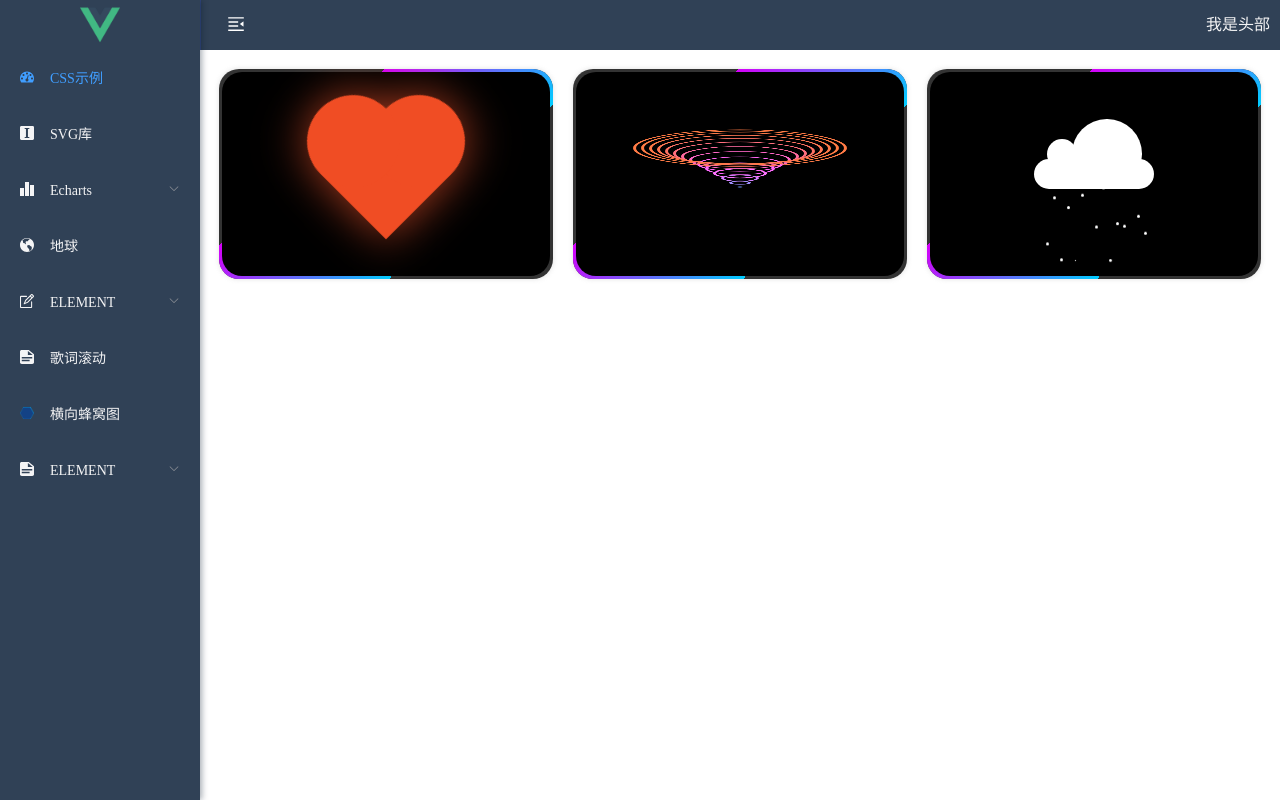
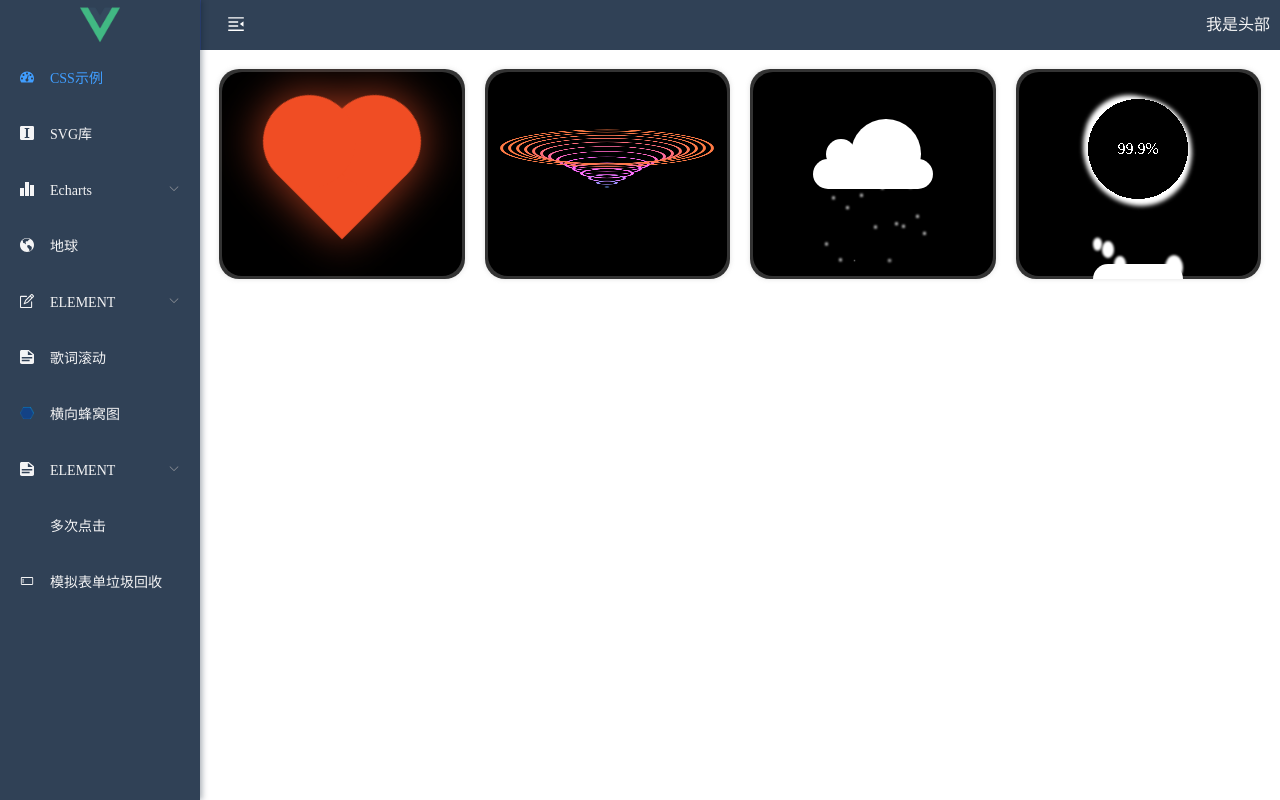
Before and after one commit to Fan-City/vue2-private-demo, a Vue app: page /formSelectPage#/csspage in a window 1280 px wide. Built offline with nearby package versions, Linux system fonts and the light colour scheme.

Commit message:
添加充电动画效果

```diff
--- a/src/router/router.js
+++ b/src/router/router.js
@@ -159,6 +159,32 @@ export default new Router({
       name: '404',
       component: noPage,
       hidden: true
+    },
+    {
+      path: '/eventLoop',
+      component: Layout,
+      redirect: "eventLoop",
+      children: [
+        {
+          path: 'eventLoop',
+          component: resolve => require(['@/views/eventLoop/index'], resolve),
+          name: 'eventLoop',
+          meta: { title: '多次点击', icon: 'button', noCache: true}
+        }
+      ]
+    },
+    {
+      path: '/formRecovery',
+      component: Layout,
+      redirect: "formRecovery",
+      children: [
+        {
+          path: 'formRecovery',
+          component: resolve => require(['@/views/formRecovery/index'], resolve),
+          name: 'formRecovery',
+          meta: { title: '模拟表单垃圾回收', icon: 'input', noCache: true}
+        }
+      ]
     }
   ]
 })
--- a/src/utils/index.js
+++ b/src/utils/index.js
@@ -1,4 +1,4 @@
-import './mouseEvent.js';
+// import './mouseEvent.js';
 
 export function guid(index) {
     return 'xxxxxxxx-xxxx-4xxx-yxxx-xxxxxxxxxxxx'.replace(/[xy]/g, function(c) {
--- a/src/views/cssPage/index.vue
+++ b/src/views/cssPage/index.vue
@@ -9,6 +9,9 @@
     <div v-silde-in class="content-item flex-container">
       <snow />
     </div>
+    <div v-silde-in class="content-item flex-container">
+      <power />
+    </div>
   </div>
 </template>
 
@@ -16,13 +19,15 @@
 import heart from './pageItem/heart.vue'
 import springpage from './pageItem/springpage.vue'
 import snow from './pageItem/snow.vue'
+import power from './pageItem/power.vue'
 
 export default {
   name: 'csspage',
   components:{
     heart,
     springpage,
-    snow
+    snow,
+    power
   }
 }
 </script>
@@ -48,15 +53,15 @@ export default {
     border-radius: 20px;
     overflow: hidden;
   }
-  .content-item::before{
-    content: "";
-    position: absolute;
-    width: 120%;
-    height: 70%;
-    background:linear-gradient(#00ccff,#d500f9);
-    animation: rotate 4s linear infinite;
-    overflow: hidden;
-  }
+  // .content-item::before{
+  //   content: "";
+  //   position: absolute;
+  //   width: 120%;
+  //   height: 70%;
+  //   background:linear-gradient(#00ccff,#d500f9);
+  //   animation: rotate 4s linear infinite;
+  //   overflow: hidden;
+  // }
   @keyframes rotate {
     from{
       transform: rotate(Odeg);
--- /dev/null
+++ b/src/views/cssPage/pageItem/power.vue
@@ -0,0 +1,128 @@
+<template>
+  <div class="power-container container flex-container">
+    <div class="circle-container"></div>
+    <div class="powerFrom">
+      <div class="powerFrom-content flex-container">
+        <span
+          class="item"
+          v-for="(item, index) in list"
+          :key="index"
+          :style="'--i:' + getIndex() + ';'"
+        />
+      </div>
+    </div>
+  </div>
+</template>
+
+<script>
+export default {
+  data() {
+    return {
+      listLength: 7,
+      list: [],
+    };
+  },
+  created() {
+    this.list = [];
+    for (let index = 0; index < this.listLength; index++) {
+      this.list.push(index);
+    }
+  },
+  methods: {
+    getIndex() {
+      let num = Math.random() * (15 - 1) + 1 + 10;
+      return num;
+    },
+  },
+};
+</script>
+
+<style lang="scss" scoped>
+.power-container {
+  position: relative;
+  filter: contrast(30);
+  .circle-container {
+    position: absolute;
+    height: 100px;
+    width: 100px;
+    background: #000;
+    top: 30px;
+    left: 50%;
+    transform: translateX(-50%);
+    border-radius: 50%;
+    text-align: center;
+    line-height: 100px;
+    z-index: 20;
+    &::before {
+      content: "99.9%";
+      color: #ffffff;
+      height: 100px;
+      width: 100px;
+      background: #000;
+      position: absolute;
+      inset: 0;
+      border-radius: 50px;
+      z-index: 1;
+    }
+    &::after {
+      content: "";
+      height: 110px;
+      width: 108px;
+      background: #ffffff;
+      position: absolute;
+      left: -5px;
+      top: -3px;
+      border-top-right-radius: 45px;
+      border-top-left-radius: 60px;
+      border-bottom-right-radius: 55px;
+      border-bottom-left-radius: 50px;
+      animation: afterRun 7s infinite linear;
+      filter: blur(2px);
+    }
+
+    @keyframes afterRun {
+      from {
+        transform: rotate(Odeg);
+      }
+      to {
+        transform: rotate(360deg);
+      }
+    }
+  }
+  .powerFrom {
+    position: absolute;
+    width: 90px;
+    height: 30px;
+    background: #ffffff;
+    border-radius: 100px;
+    bottom: 0px;
+    left: 50%;
+    transform: translateX(-50%) translateY(50%);
+    .powerFrom-content {
+      position: relative;
+      z-index: 2;
+      span {
+        position: relative;
+        width: calc(300px / var(--i));
+        height: calc(300px / var(--i));
+        background: #ffffff;
+        border-radius: 50%;
+        animation: snowing 8s linear infinite;
+        animation-duration: calc(30s / var(--i));
+        filter: blur(1px);
+      }
+      @keyframes snowing {
+        0% {
+          transform: translateX(0) translateY(20px) rotate(0);
+        }
+        80% {
+          transform: translateX(0) translateY(-100px) scale(1);
+        }
+        100% {
+          transform: translateX(0) translateY(-100px) scale(0);
+        }
+      }
+    }
+  }
+}
+</style>
--- a/src/views/cssPage/pageItem/snow.vue
+++ b/src/views/cssPage/pageItem/snow.vue
@@ -55,6 +55,7 @@ $wh: 30px;
                 border-radius: 50%;
                 animation: snowing 5s linear infinite;
                 animation-duration: calc(15s / var(--i));
+                filter: blur(1px);
             }
             @keyframes snowing {
                 0% {
--- /dev/null
+++ b/src/views/eventLoop/index.vue
@@ -0,0 +1,106 @@
+<template>
+  <div class="eventLoop-page">
+    <div class="loop_1">
+      第一种
+      <div id="loop_con_1" name="loop_con_1">
+        <el-button @click="addLoop1(loopAdd1)">事件1</el-button>
+        <el-button @click="addLoop1(loopAdd2)">事件2</el-button>
+        <el-button @click="addLoop1(loopAdd3)">事件3</el-button>
+      </div>
+    </div>
+    <div class="loop_2">
+      第二种
+      <div id="loop_con_2" name="loop_con_2">
+        <el-button @click="addLoop2(loopAdd4, loop2_data_add1)">事件4</el-button>
+        <el-button @click="addLoop2(loopAdd5, loop2_data_add2)">事件5</el-button>
+      </div>
+    </div>
+  </div>
+</template>
+
+<script>
+export default {
+  data() {
+    return {
+      loop1_data: 1,
+      loop1_data_add1: 1,
+      loop1_data_add2: 2,
+      loop1_data_add3: 3,
+      clickIndex: 1, // 记录第一种方式的点击次数
+      eventimit: true, // 用于限制事件执行
+      eventLoop: [], // 总队列
+      // 第二种
+      loop2_data: 1,
+      loop2_data_add1: 1,
+      loop2_data_add2: 2
+    }
+  },
+  methods: {
+    // 第一种 start
+    addLoop1(fun) {
+      // 最大为10， 因为 第一次会立即取出并执行，所以 设置小于 9； 且在点击过程中，事件执结束也会立即取出并执行下一次事件。所以只能限制大概范围。
+      if (this.eventLoop.length < 9) {
+        this.eventLoop.push(fun);
+        console.log(this.eventLoop, "=========> " + this.clickIndex);
+        this.clickIndex ++;
+        this.doLoop_1();
+      } else {
+        this.msgWarning("您点击过快，请稍后再试");
+      }
+    },
+    loopAdd1() {
+      return new Promise(resole => {
+        setTimeout(() => {
+          this.loop1_data += this.loop1_data_add1;
+          resole([this.loop1_data, this.loop1_data_add1]);
+        }, 8000);
+      })
+    },
+    loopAdd2() {
+      return new Promise(resole => {
+        setTimeout(() => {
+          this.loop1_data += this.loop1_data_add2;
+          resole([this.loop1_data, this.loop1_data_add2]);
+        }, 8000);
+      })
+    },
+    loopAdd3() {
+      return new Promise(resole => {
+        setTimeout(() => {
+          this.loop1_data += this.loop1_data_add3;
+          resole([this.loop1_data, this.loop1_data_add3]);
+        }, 8000);
+      })
+    },
+    doLoop_1() {
+      if (this.eventimit) {
+        this.eventimit = false;
+
+        if(this.eventLoop.length > 0) {
+          const fun = this.eventLoop.shift();
+          fun().then(res => {
+            let [sum, addNum] = res;
+            console.log(res);
+            this.msgSuccess(`增加了${addNum}, 和为${sum}`);
+            this.eventimit = true;
+            this.doLoop_1();
+          });
+        } else {
+          this.eventimit = true;
+        }
+      }
+    },
+
+    // 第二种 带参、fun：回调；data：任何参数，包括获取值的方法 start
+    addLoop2(fun, data) {
+      fun(data);
+    },
+    loopAdd4(num) {
+      console.log(num);
+    },
+    loopAdd5(num) {
+      console.log(num);
+    },
+  }
+}
+</script>
--- /dev/null
+++ b/src/views/formRecovery/index.vue
@@ -0,0 +1,54 @@
+<template>
+  <div>
+    <div>
+      <el-button @click="toShow">
+        点击
+      </el-button>
+    </div>
+    <el-input
+      v-if="show"
+      ref="elInput"
+      v-model="value"
+    ></el-input>
+    <el-input
+      v-if="show1"
+      ref="elInput"
+      v-model="value"
+    ></el-input>
+    <el-input
+      v-if="show2"
+      ref="elInput"
+      v-model="value"
+    ></el-input>
+  </div>
+</template>
+
+<script>
+export default {
+  data() {
+    return {
+      show: false,
+      show1: false,
+      show2: false,
+      value: "",
+    }
+  },
+  methods: {
+    toShow() {
+      setTimeout(() => {
+        this.show = true;
+        this.show1= true;
+        this.show2 = true;
+      }, 1000);
+      // this.$refs.elInput.
+      this.$nextTick(() => {
+        setTimeout(() => {
+          this.show = false;
+          this.show1 = false;
+          this.show2 = false;
+        }, 2000);
+      })
+    }
+  }
+}
+</script>
```
Also changed, not shown: 1 other file (tests, documents, lock files or other folders).
